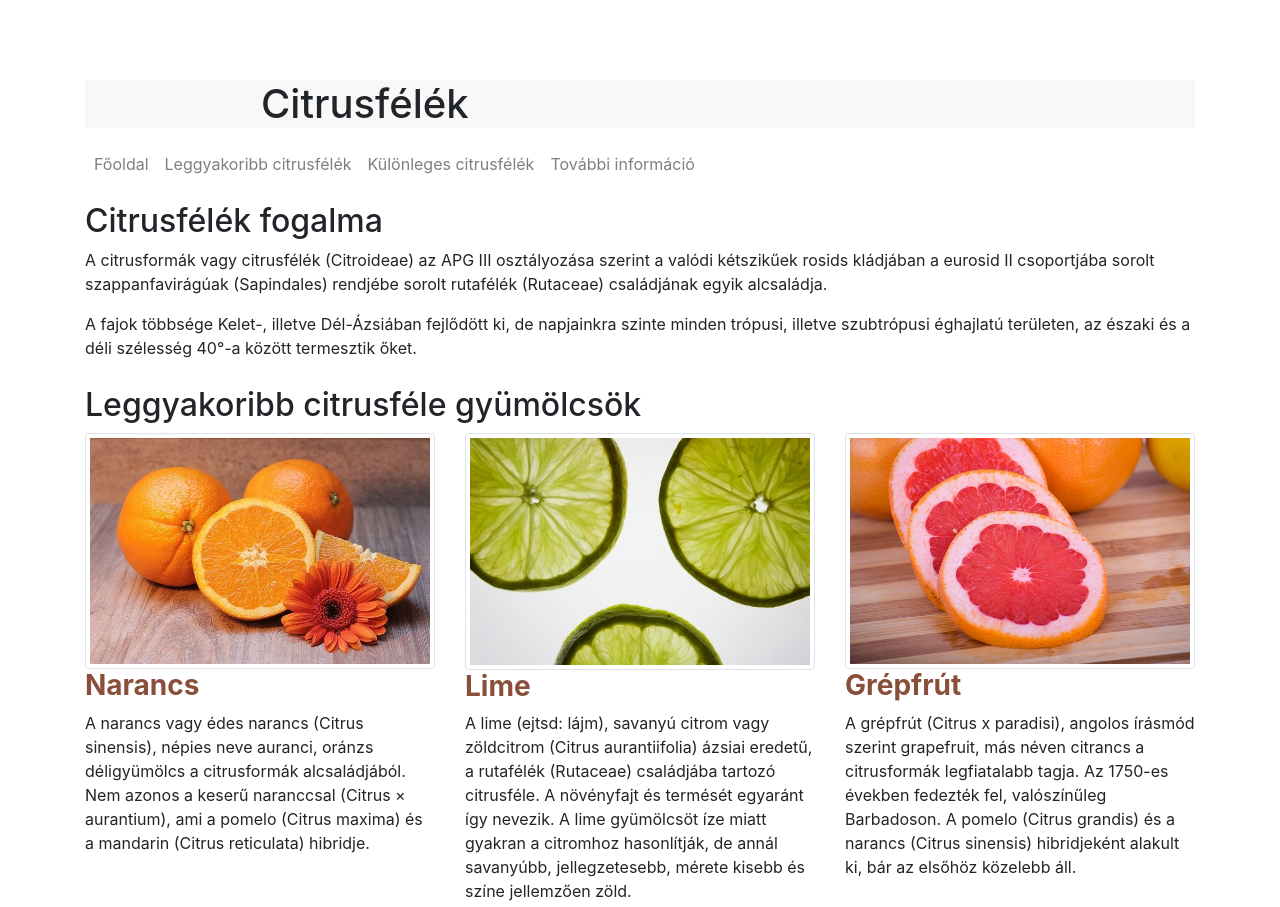
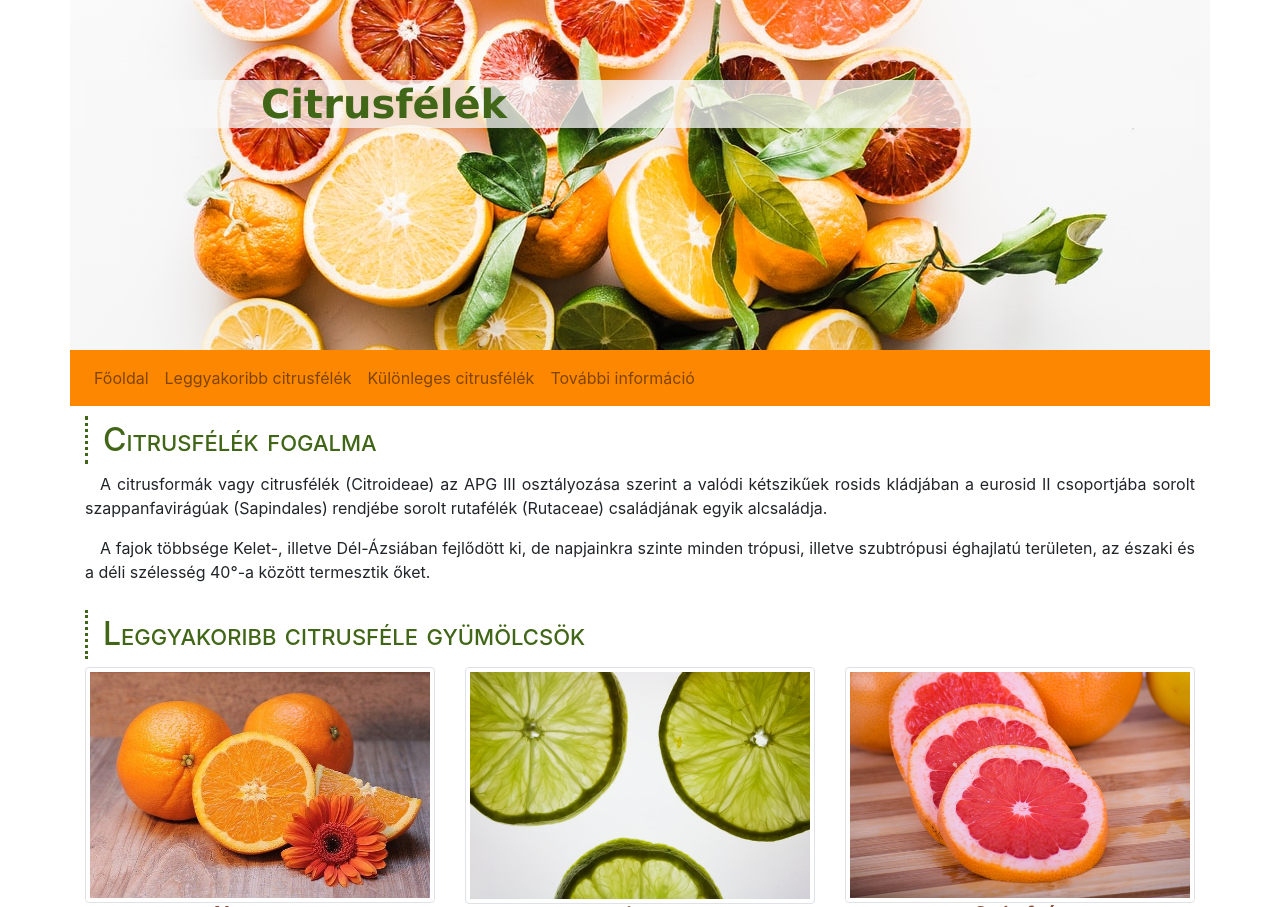
Before and after one commit to Kopci1/citrusfelek, a plain HTML site: page index.html in a window 1280 px wide. Shown: the top 907 px of the page. Drawn offline with Linux system fonts and the light colour scheme.

Commit message:
Update style.css

```diff
--- a/css/style.css
+++ b/css/style.css
@@ -1,26 +1,39 @@
-
 header{
     background-position: center center;
+    height: 350px;
+    background-image: url(../img/bg2.jpg);
 }
 
 h1{
-    background-color: rgb(248, 248, 248);
+    background-color: rgba(248, 248, 248,0.75);
     margin-top: 80px;
     padding-left: 11rem;
+    font-family: Verdana;
+    color: #416618;
+    font-weight: bold;
 }
 
 h2{
     margin-top: 10px;
+    color:  #416618;
+    border-left: 3px dotted  #416618;
+    font-variant: small-caps;
+    padding: 5px 15px;
 }
 
 h3{
     font-weight: bold;
     color: #894f3b;
+    text-align: center;
+    font-size: 1.3rem;
+    letter-spacing: 1px;
 }
 
 
 li{
     list-style-image: url(../img/lemon2.png);
+    float: left;
+    margin-left: 40px;
 }
 
 
@@ -30,4 +43,14 @@ td,th{
 
 thead>tr:first-child{
     letter-spacing: 2px;
+    text-transform: uppercase;
 }
+
+.navbar{
+    background-color: #fd8800;
+}
+
+p{
+    text-align: justify;
+    text-indent: 15px;
+}
```
